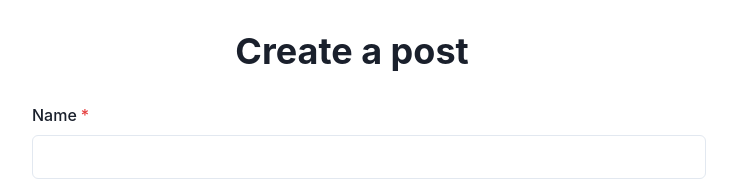
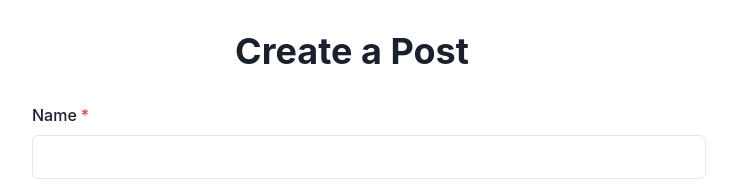
Before and after one commit to aalesh01/social_media_app, a React (Create React App) app: page /post in a window 1280 px wide. Shown: the top 179 px of the page, without its empty margins (288-1025 px from the left). Built offline with nearby package versions, Linux system fonts and the light colour scheme.

Commit message:
add posts done

```diff
--- a/db.json
+++ b/db.json
@@ -18,6 +18,10 @@
       "image": "https://picsum.photos/200/300",
       "text": "Enjoyed visiting here..",
       "id": 1
+    },
+    {
+      "like_count": 0,
+      "id": 2
     }
   ]
 }
--- a/src/components/post /createpost.js
+++ b/src/components/post /createpost.js
@@ -27,7 +27,7 @@ const CreatePost = () => {
 
   return (
  <div className='postForm'>
-  <Heading>Create a post</Heading>
+  <Heading>Create a Post</Heading>
  <FormControl colorScheme='blackAlpha' isRequired>
   <FormLabel>Name</FormLabel>
   <Input onChange={handleForm} name="name" type='text' />
```
Also changed, not shown: src/components/home/homepage.js (+10 -0 lines).
